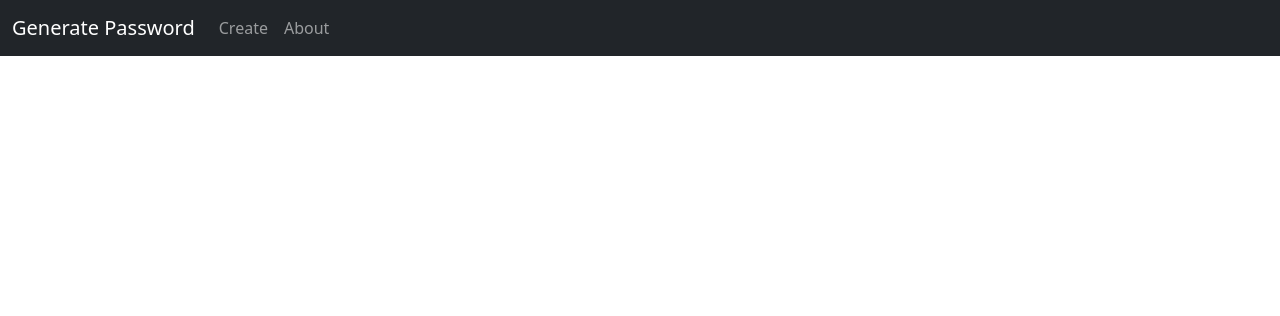
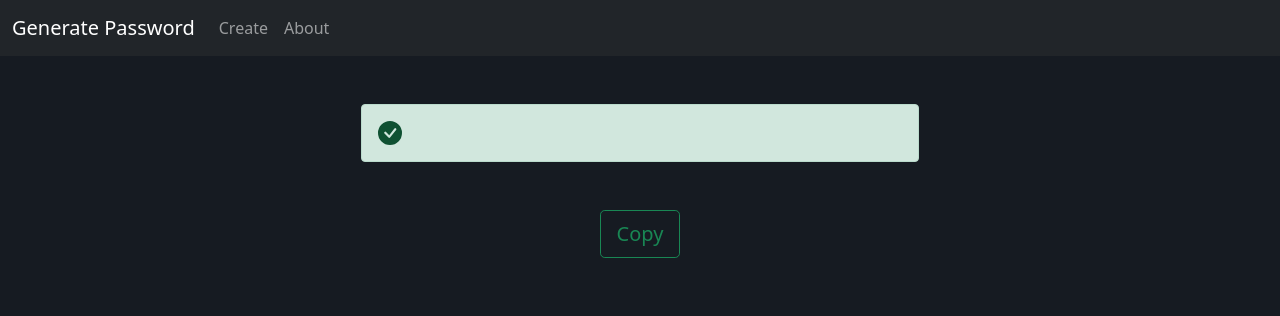
Before and after one commit to willknight27/password-generator, a Django app: page /password/ in a window 1280 px wide. Shown: the top 316 px of the page. Run offline with Django 4.2, Linux system fonts and the light colour scheme.

Commit message:
Modificar estilos del formulario y pagina password
Crear archivos css y js
Agregar logica para copiar la contraseña en el clipboard

```diff
--- a/config/settings.py
+++ b/config/settings.py
@@ -114,7 +114,7 @@ USE_I18N = True
 USE_TZ = True
 
 
-# Static files (CSS, JavaScript, Images)
+# Static files (CSS, JavaScript, Images
 # https://docs.djangoproject.com/en/4.0/howto/static-files/
 
 STATIC_URL = 'static/'
--- /dev/null
+++ b/core/static/core/css/style.css
@@ -0,0 +1,12 @@
+body{
+    background-color: #161b22;
+}
+
+.card-contenedor{
+    background-color: #121212;
+}
+
+.card-contenedor-header{
+    background-color: #4a8bd5;
+
+}
--- /dev/null
+++ b/core/static/core/js/password.js
@@ -0,0 +1,11 @@
+
+const btn = document.querySelector("#btn-copy")
+
+document.querySelector("#btn-copy").addEventListener("click", ()=>{
+
+    const password = document.querySelector("#password").innerHTML
+
+    navigator.clipboard.writeText(password)
+    btn.textContent = "Copied"
+
+})
--- a/core/templates/core/base.html
+++ b/core/templates/core/base.html
@@ -8,7 +8,11 @@
     <!-- Bootstrap CSS -->
     <link href="https://cdn.jsdelivr.net/npm/bootstrap@5.1.3/dist/css/bootstrap.min.css" rel="stylesheet"
         integrity="sha384-1BmE4kWBq78iYhFldvKuhfTAU6auU8tT94WrHftjDbrCEXSU1oBoqyl2QvZ6jIW3" crossorigin="anonymous">
-    <title>Hello, world!</title>
+    {% block title %}
+    {% endblock %}
+
+    {% load static %}
+    <link rel="stylesheet" href="{% static 'core/css/style.css' %}">
 </head>
 
 
@@ -46,6 +50,8 @@
     <script src="https://cdn.jsdelivr.net/npm/bootstrap@5.1.3/dist/js/bootstrap.bundle.min.js"
         integrity="sha384-ka7Sk0Gln4gmtz2MlQnikT1wXgYsOg+OMhuP+IlRH9sENBO0LRn5q+8nbTov4+1p"
         crossorigin="anonymous"></script>
+    {% block js %}
+    {% endblock %}
 </body>
 
 </html>
--- a/core/templates/core/password.html
+++ b/core/templates/core/password.html
@@ -1,6 +1,36 @@
 {% extends 'core/base.html' %}
+{% load static %}
 
 
+{% block title %}
+<title>Password</title>
+{% endblock %}
+
 {% block contenido %}
-<h1>{{password}}</h1>
+
+<svg xmlns="http://www.w3.org/2000/svg" style="display: none;">
+    <symbol id="check-circle-fill" fill="currentColor" viewBox="0 0 16 16">
+        <path
+            d="M16 8A8 8 0 1 1 0 8a8 8 0 0 1 16 0zm-3.97-3.03a.75.75 0 0 0-1.08.022L7.477 9.417 5.384 7.323a.75.75 0 0 0-1.06 1.06L6.97 11.03a.75.75 0 0 0 1.079-.02l3.992-4.99a.75.75 0 0 0-.01-1.05z" />
+    </symbol>
+</svg>
+
+<div class="alert alert-success d-flex align-items-center col-md-6 m-5 mx-auto" role="alert">
+    <svg class="bi flex-shrink-0 me-2" width="24" height="24" role="img" aria-label="Success:">
+        <use xlink:href="#check-circle-fill" />
+    </svg>
+    <div>
+        <h2 id="password" class="text-center">{{password}}</h2>
+    </div>
+</div>
+
+<div class="text-center">
+    <button type="button" id="btn-copy" class="btn btn-outline-success btn-lg">Copy</button>
+</div>
+
+</div>
 {% endblock %}
+
+{% block js %}
+<script src="{% static 'core/js/password.js' %}"></script>
+{% endblock%}
```
Also changed, not shown: core/templates/core/about.html (+6 -1 lines), core/templates/core/home.html (+12 -10 lines).
